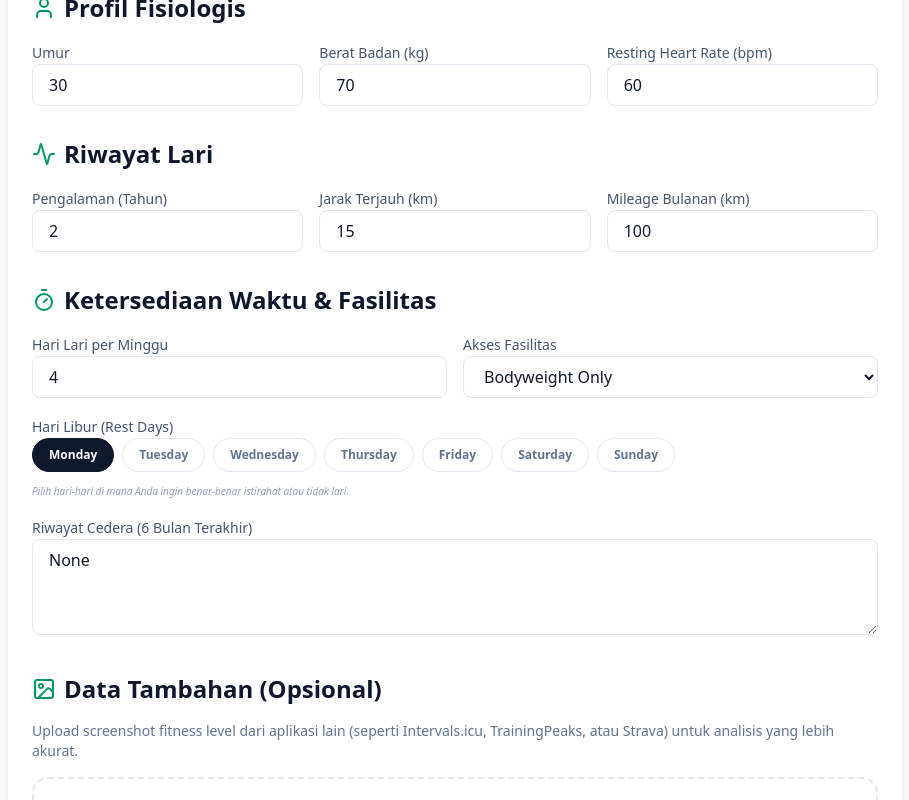
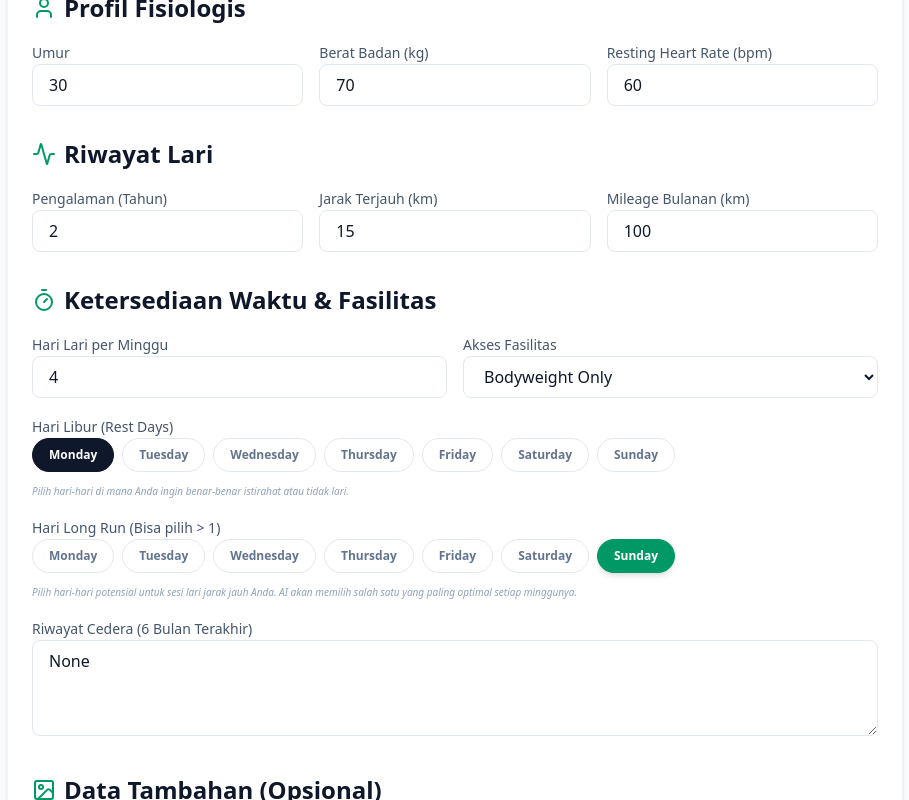
Before and after one commit to yayanrw/trailcoach-ai, a React (Vite) app: page / in a window 1280 px wide. Shown: the part 877-1677 px from the top of the page, without its empty margins (185-1094 px from the left). Built offline with nearby package versions, Linux system fonts and the light colour scheme; no server answers.

Commit message:
update AssessmentForm.tsx, geminiService.ts and types.ts

```diff
--- a/src/components/AssessmentForm.tsx
+++ b/src/components/AssessmentForm.tsx
@@ -1,6 +1,6 @@
 import React, { useState } from 'react';
 import { AssessmentData } from '../types';
-import { Activity, Calendar, Heart, Map, Ruler, Timer, Trophy, User, Upload, X, Image as ImageIcon, Mountain } from 'lucide-react';
+import { Activity, Calendar, Heart, Map, Ruler, Timer, Trophy, User, Upload, X, Image as ImageIcon, Mountain, Info } from 'lucide-react';
 
 interface AssessmentFormProps {
   onSubmit: (data: AssessmentData) => void;
@@ -23,6 +23,7 @@ export const AssessmentForm: React.FC<AssessmentFormProps> = ({ onSubmit, isLoad
     monthlyMileageKm: 100,
     daysPerWeek: 4,
     offDays: ['Monday'],
+    longRunDays: ['Sunday'],
     injuryHistory: 'None',
     facilityAccess: 'bodyweight',
   });
@@ -167,7 +168,23 @@ export const AssessmentForm: React.FC<AssessmentFormProps> = ({ onSubmit, isLoad
             />
           </div>
           <div className="space-y-1">
-            <label className="text-sm font-medium text-slate-600">Skala Teknis (1-5)</label>
+            <div className="flex items-center gap-1.5 relative group">
+              <label className="text-sm font-medium text-slate-600">Skala Teknis (1-5)</label>
+              <Info className="w-3.5 h-3.5 text-slate-400 cursor-help" />
+
+              {/* Tooltip */}
+              <div className="absolute bottom-full left-0 mb-2 w-64 p-3 bg-slate-900 text-white text-[10px] rounded-xl shadow-xl opacity-0 invisible group-hover:opacity-100 group-hover:visible transition-all z-50 pointer-events-none">
+                <p className="font-bold mb-1 text-emerald-400">Panduan Skala Teknis:</p>
+                <ul className="space-y-1">
+                  <li><span className="font-bold">1:</span> Sangat Mudah (Aspal/Tanah Rata)</li>
+                  <li><span className="font-bold">2:</span> Mudah (Jalan Setapak Lebar, Sedikit Akar)</li>
+                  <li><span className="font-bold">3:</span> Sedang (Single Track, Akar/Batu, Curam)</li>
+                  <li><span className="font-bold">4:</span> Sulit (Batu Lepas, Sangat Curam, Teknis)</li>
+                  <li><span className="font-bold">5:</span> Extreme (Scrambling, Exposure, Medan Berat)</li>
+                </ul>
+                <div className="absolute top-full left-4 -mt-1 border-4 border-transparent border-t-slate-900"></div>
+              </div>
+            </div>
             <select
               name="technicalScale"
               value={formData.technicalScale}
@@ -319,6 +336,37 @@ export const AssessmentForm: React.FC<AssessmentFormProps> = ({ onSubmit, isLoad
           <p className="text-[10px] text-slate-400 italic">Pilih hari-hari di mana Anda ingin benar-benar istirahat atau tidak lari.</p>
         </div>
 
+        <div className="space-y-3">
+          <label className="text-sm font-medium text-slate-600">Hari Long Run (Bisa pilih &gt; 1)</label>
+          <div className="flex flex-wrap gap-2">
+            {['Monday', 'Tuesday', 'Wednesday', 'Thursday', 'Friday', 'Saturday', 'Sunday'].map((day) => {
+              const isSelected = formData.longRunDays.includes(day);
+              return (
+                <button
+                  key={day}
+                  type="button"
+                  onClick={() => {
+                    setFormData(prev => ({
+                      ...prev,
+                      longRunDays: isSelected
+                        ? prev.longRunDays.filter(d => d !== day)
+                        : [...prev.longRunDays, day]
+                    }));
+                  }}
+                  className={`px-4 py-2 rounded-full text-xs font-bold transition-all border ${
+                    isSelected
+                      ? 'bg-emerald-600 border-emerald-600 text-white shadow-md'
+                      : 'bg-white border-slate-200 text-slate-500 hover:border-slate-300'
+                  }`}
+                >
+                  {day}
+                </button>
+              );
+            })}
+          </div>
+          <p className="text-[10px] text-slate-400 italic">Pilih hari-hari potensial untuk sesi lari jarak jauh Anda. AI akan memilih salah satu yang paling optimal setiap minggunya.</p>
+        </div>
+
         <div className="space-y-1">
           <label className="text-sm font-medium text-slate-600">Riwayat Cedera (6 Bulan Terakhir)</label>
           <textarea
--- a/src/services/geminiService.ts
+++ b/src/services/geminiService.ts
@@ -19,7 +19,8 @@ export async function generateTrainingPlan(data: AssessmentData): Promise<Traini
     - Kategori & Spesifikasi Rute: ${data.distanceKm} km, ${data.trainingType === 'trail' ? `Total Elevation Gain ${data.totalElevationGain} m, Tipe Teknis Skala ${data.technicalScale}/5` : 'Road Course'}
     - Profil Fisiologis: Umur ${data.age}, Berat Badan ${data.weightKg} kg, Resting Heart Rate ${data.restingHeartRate} bpm
     - Riwayat Lari: Pengalaman ${data.runningExperienceYears} tahun, Jarak Terjauh ${data.longestDistanceKm} km, Mileage Bulanan ${data.monthlyMileageKm} km
-    - Ketersediaan Waktu: ${data.daysPerWeek} hari/minggu, Hari Libur (WAJIB REST): ${data.offDays.join(', ')}
+    - Ketersediaan Waktu: ${data.daysPerWeek} hari/minggu, Hari Libur (WAJIB REST): ${data.offDays.join(', ')}, Pilihan Hari Long Run: ${data.longRunDays.join(', ')}
+    - ATURAN LONG RUN: Setiap minggu, pilih SALAH SATU hari dari "Pilihan Hari Long Run" (${data.longRunDays.join(', ')}) untuk menjadi hari sesi lari jarak jauh (Long Run). Anda bisa merotasi hari tersebut jika ada lebih dari satu pilihan, asalkan tetap logis dalam struktur mingguan.
     - Riwayat Cedera: ${data.injuryHistory}
     - Akses Fasilitas: ${data.facilityAccess}
 
@@ -42,6 +43,12 @@ export async function generateTrainingPlan(data: AssessmentData): Promise<Traini
 
     # Output Requirements:
     - Strategy Summary: Penjelasan mengapa pola ini dipilih berdasarkan profil user, tipe latihan (${data.trainingType}), dan data fitness tambahan (jika ada).
+    - Plan Description (WAJIB DETAIL):
+       - Jika 'run': Sebutkan struktur latihan (WU, Main Set, CD) dan Zona Intensitas (Z1-Z5).
+         Contoh: "TEMPO RUN 1km WU Z2, 5km TEMPO Z4, 1km CD Z2" atau "INTERVAL 1km WU Z2, 8x400m Z5 Rest 2 min, 1km CD Z2" atau "EASY RUN Z2".
+       - Jika 'strength': Sebutkan nama gerakan, set, dan repetisi.
+         Contoh: "Bulgarian Squat 4x8 with 10kg dumbbell, Plank 3x1min".
+       - Jika 'mobility': Sebutkan fokus area atau gerakan spesifik.
     - Periodization: Daftar fase latihan (Base, Build, Peak, Taper, Race) dengan rentang tanggalnya.
     - Training Plan Table: Daftar sesi latihan per tanggal MULAI DARI HARI INI (${today}) sampai hari H (${data.targetRaceDate}).
       PENTING: Anda harus menyertakan entri untuk SETIAP HARI tanpa terkecuali. Jangan melompati bulan atau minggu. Jika ada hari istirahat, tandai sebagai "Rest".
@@ -99,7 +106,10 @@ export async function generateTrainingPlan(data: AssessmentData): Promise<Traini
                 },
                 durationMileage: { type: Type.STRING },
                 elevationGain: { type: Type.STRING },
-                description: { type: Type.STRING },
+                description: {
+                  type: Type.STRING,
+                  description: "Detail rencana sesi (WAJIB DETAIL). Contoh: 'TEMPO RUN 1km WU Z2, 5km TEMPO Z4, 1km CD Z2' atau 'Bulgarian Squat 4x8 with 10kg dumbbell'."
+                },
                 focus: { type: Type.STRING },
                 nutritionHydration: { type: Type.STRING },
               },
--- a/src/types.ts
+++ b/src/types.ts
@@ -13,6 +13,7 @@ export interface AssessmentData {
   monthlyMileageKm: number;
   daysPerWeek: number;
   offDays: string[];
+  longRunDays: string[];
   injuryHistory: string;
   facilityAccess: 'gym' | 'bodyweight';
   fitnessImage?: string; // Base64 string
```
